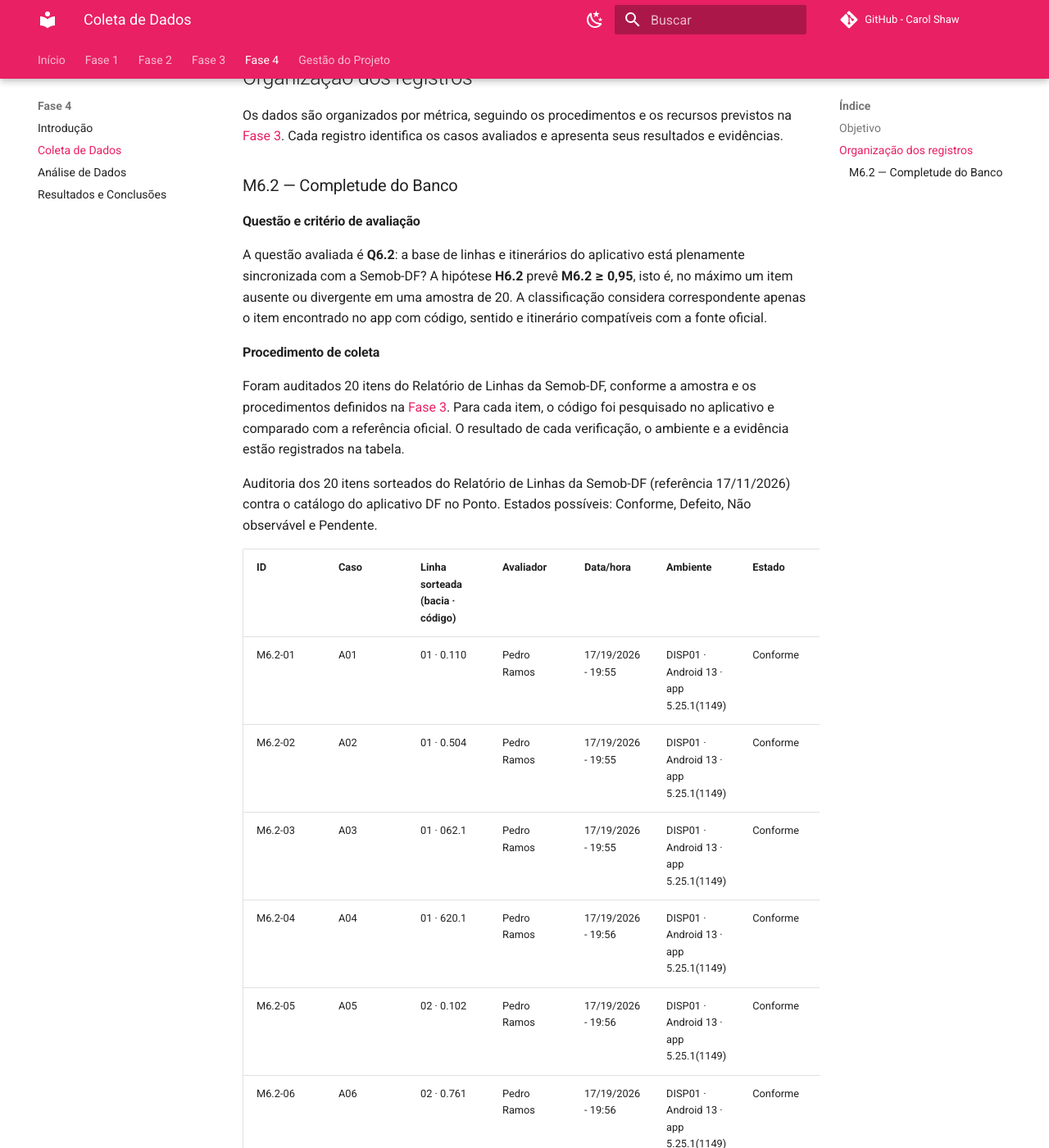
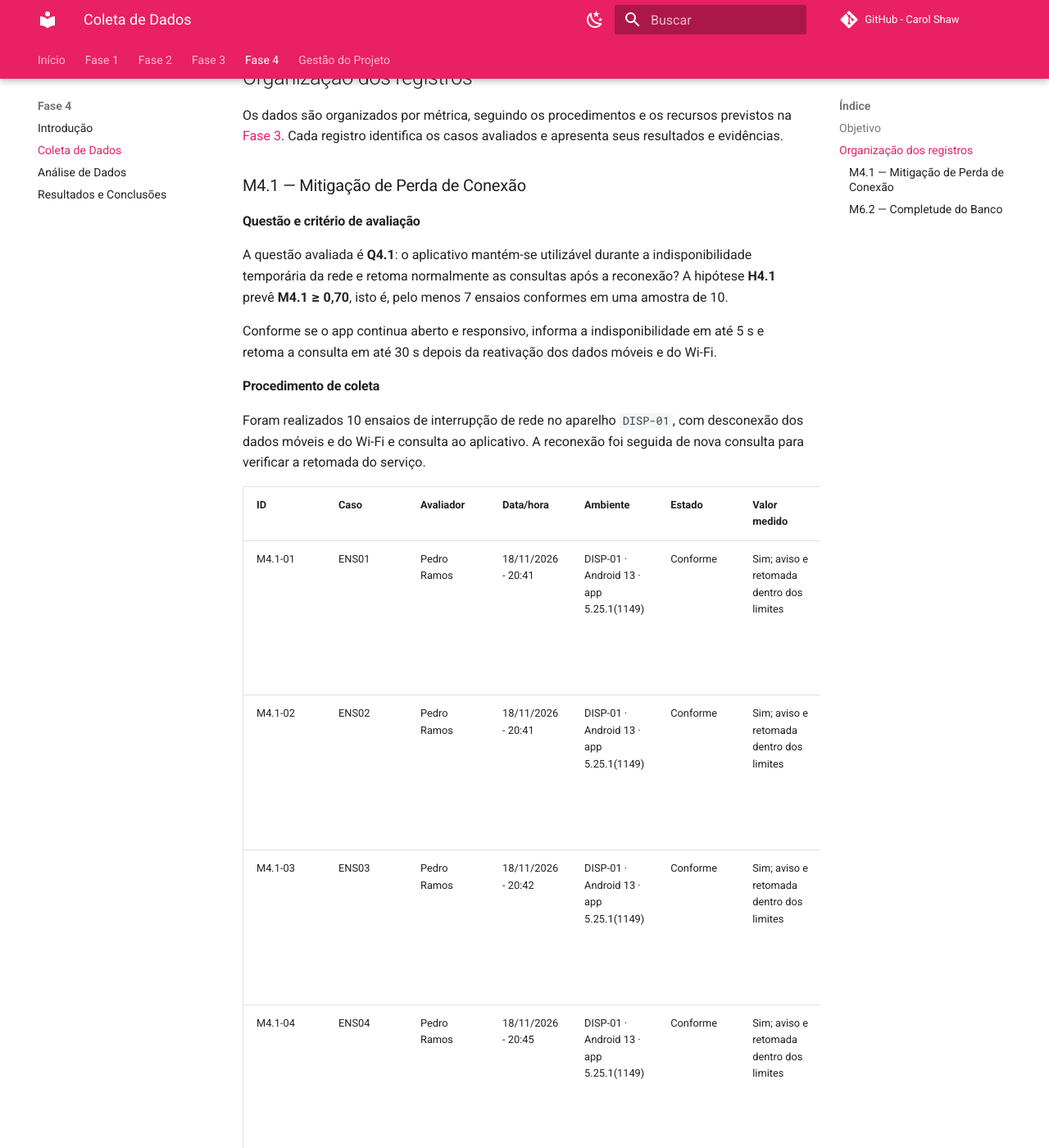
Before and after one commit to FCTE-Qualidade-de-Software-1/2026-2_T02_CAROL_SHAW, an MkDocs documentation site: the page built from docs/fase4/1-coleta.md, in a window 1280 px wide and 1400 px high, scrolled down 370 px. Shown: the whole window at 82% size. Built offline with MkDocs 1.6.1 and Material for MkDocs 9.7.7, drawn with Linux system fonts in a browser that asks for light colours; comment, search, counter and statistics services are not loaded; some of the changed text lies outside the part shown.

Commit message:
docs/Adiciona seção sobre a métrica 4.1 em coleta.md #80

```diff
--- a/docs/fase4/1-coleta.md
+++ b/docs/fase4/1-coleta.md
@@ -7,6 +7,39 @@ Reunir os registros da execução dos procedimentos definidos na Fase 3 para as
 ## Organização dos registros
 
 Os dados são organizados por métrica, seguindo os procedimentos e os recursos previstos na [Fase 3](../fase3/introducao.md). Cada registro identifica os casos avaliados e apresenta seus resultados e evidências.
+
+### M4.1 — Mitigação de Perda de Conexão
+
+#### Questão e critério de avaliação
+
+A questão avaliada é **Q4.1**: o aplicativo mantém-se utilizável durante a indisponibilidade temporária da rede e retoma normalmente as consultas após a reconexão? A hipótese **H4.1** prevê **M4.1 ≥ 0,70**, isto é, pelo menos 7 ensaios conformes em uma amostra de 10.
+
+Conforme se o app continua aberto e responsivo, informa a indisponibilidade em até 5 s e retoma a consulta em até 30 s depois da reativação dos dados móveis e do Wi-Fi.
+
+#### Procedimento de coleta
+
+Foram realizados 10 ensaios de interrupção de rede no aparelho `DISP-01`, com desconexão dos dados móveis e do Wi-Fi e consulta ao aplicativo. A reconexão foi seguida de nova consulta para verificar a retomada do serviço.
+
+| ID | Caso | Avaliador | Data/hora | Ambiente | Estado | Valor medido | Evidência | Observações |
+|---|---|---|---|---|---|---|---|---|
+| M4.1-01 | ENS01 | Pedro Ramos | 18/11/2026 - 20:41 | DISP-01 · Android 13 · app 5.25.1(1149) | Conforme | Sim; aviso e retomada dentro dos limites | [M4.1_E01_DISP-01.mp4](videos/M4.1_E01_DISP-01.mp4) | Dados móveis e Wi-Fi desativados; consulta retomada após reconexão |
+| M4.1-02 | ENS02 | Pedro Ramos | 18/11/2026 - 20:41 | DISP-01 · Android 13 · app 5.25.1(1149) | Conforme | Sim; aviso e retomada dentro dos limites | [M4.1_E02_DISP-01.mp4](videos/M4.1_E02_DISP-01.mp4) | Dados móveis e Wi-Fi desativados; consulta retomada após reconexão |
+| M4.1-03 | ENS03 | Pedro Ramos | 18/11/2026 - 20:42 | DISP-01 · Android 13 · app 5.25.1(1149) | Conforme | Sim; aviso e retomada dentro dos limites | [M4.1_E03_DISP-01.mp4](videos/M4.1_E03_DISP-01.mp4) | Dados móveis e Wi-Fi desativados; consulta retomada após reconexão |
+| M4.1-04 | ENS04 | Pedro Ramos | 18/11/2026 - 20:45 | DISP-01 · Android 13 · app 5.25.1(1149) | Conforme | Sim; aviso e retomada dentro dos limites | [M4.1_E04_DISP-01.mp4](videos/M4.1_E04_DISP-01.mp4) | Dados móveis e Wi-Fi desativados; consulta retomada após reconexão |
+| M4.1-05 | ENS05 | Pedro Ramos | 18/11/2026 - 20:46 | DISP-01 · Android 13 · app 5.25.1(1149) | Conforme | Sim; aviso e retomada dentro dos limites | [M4.1_E05_DISP-01.mp4](videos/M4.1_E05_DISP-01.mp4) | Dados móveis e Wi-Fi desativados; consulta retomada após reconexão |
+| M4.1-06 | ENS06 | Pedro Ramos | 18/11/2026 - 21:11 | DISP-01 · Android 13 · app 5.25.1(1149) | Conforme | Sim; aviso e retomada dentro dos limites | [M4.1_E06_DISP-01.mp4](videos/M4.1_E06_DISP-01.mp4) | Dados móveis e Wi-Fi desativados; consulta retomada após reconexão |
+| M4.1-07 | ENS07 | Pedro Ramos | 18/11/2026 - 21:11 | DISP-01 · Android 13 · app 5.25.1(1149) | Conforme | Sim; aviso e retomada dentro dos limites | [M4.1_E07_DISP-01.mp4](videos/M4.1_E07_DISP-01.mp4) | Dados móveis e Wi-Fi desativados; consulta retomada após reconexão |
+| M4.1-08 | ENS08 | Pedro Ramos | 18/11/2026 - 21:12 | DISP-01 · Android 13 · app 5.25.1(1149) | Conforme | Sim; aviso e retomada dentro dos limites | [M4.1_E08_DISP-01.mp4](videos/M4.1_E08_DISP-01.mp4) | Dados móveis e Wi-Fi desativados; consulta retomada após reconexão |
+| M4.1-09 | ENS09 | Pedro Ramos | 18/11/2026 - 21:13 | DISP-01 · Android 13 · app 5.25.1(1149) | Conforme | Sim; aviso e retomada dentro dos limites | [M4.1_E09_DISP-01.mp4](videos/M4.1_E09_DISP-01.mp4) | Dados móveis e Wi-Fi desativados; consulta retomada após reconexão |
+| M4.1-10 | ENS10 | Pedro Ramos | 18/11/2026 - 21:15 | DISP-01 · Android 13 · app 5.25.1(1149) | Conforme | Sim; aviso e retomada dentro dos limites | [M4.1_E10_DISP-01.mp4](videos/M4.1_E10_DISP-01.mp4) | Dados móveis e Wi-Fi desativados; consulta retomada após reconexão |
+
+<p class="legenda">Tabela 1. Registro da coleta da M4.1. Fonte: elaboração própria (2026).</p>
+
+$$
+M_{4.1} = \frac{E_c}{E_t} = \frac{10}{10} = 1{,}00 \ (100\%)
+$$
+
+Em que $E_c = 10$ corresponde aos ensaios que atenderam aos critérios de aviso e retomada, e $E_t = 10$ é o total de ensaios válidos.
 
 ### M6.2 — Completude do Banco
 
```
Also changed, not shown: docs/fase3/2-procedimentos.md (+1 -1 lines), 10 other files.
